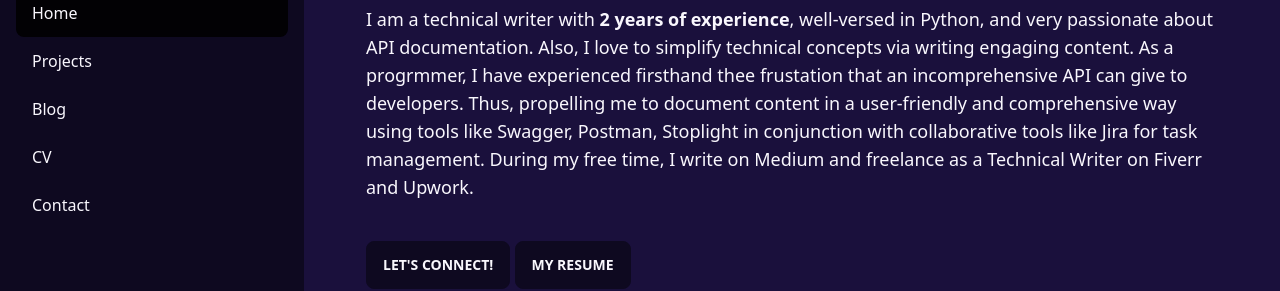
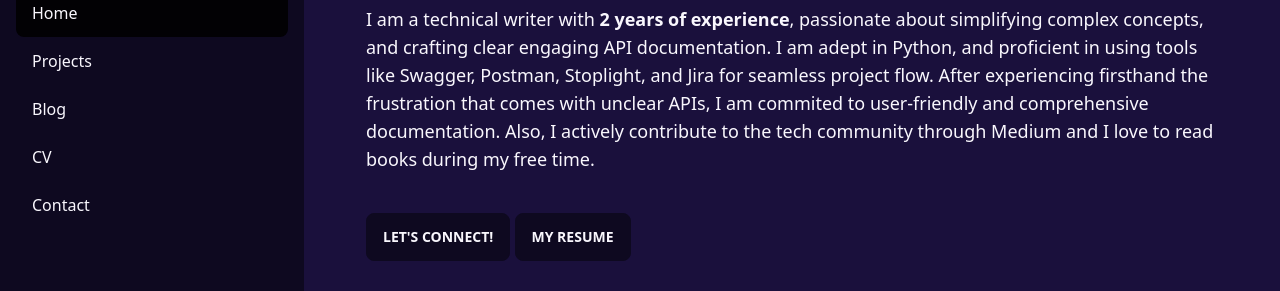
Before and after one commit to Ifedolapo-9/Ifedolapo-Portfolio, an Astro site: page / in a window 1280 px wide. Shown: the part 207-498 px from the top of the page. Built offline with nearby package versions, Linux system fonts and the light colour scheme; Astro itself is replaced by a stand-in of ours.

Commit message:
changed intro

```diff
--- a/src/content/project/relogic-api-documentation.md
+++ b/src/content/project/relogic-api-documentation.md
@@ -25,7 +25,7 @@ It wasn't just about writing words; it was about building knowledge.
 
 3. **Bridging the Knowledge Gap**: My expertise in software documentation, communication, and Postman ensured the technical details were translated into digestible, actionable information. No developer was left behind.
 
-4. **The Impact**: The meticulously crafted documentation became an invaluable asset, empowering developers to leverage the API's capabilities with confidence. The client witnessed a surge in user engagement and adoption, a testament to the power of clear, effective technical communication.
+4. **The Impact**: The meticulously crafted documentation became an invaluable asset, empowering developers to leverage the API's capabilities with confidence.
 
 This project represents just one example of my ability to transform complex information into accessible knowledge, empowering users and driving product success.
 
--- a/src/pages/index.astro
+++ b/src/pages/index.astro
@@ -15,12 +15,10 @@ const last_posts = posts.slice(0, 3);
     <div class="text-3xl py-3 font-bold">Technical Writer</div>
     <div class="py-2">
       <text class="text-lg">
-        I am a technical writer with <b>2 years of experience</b>, well-versed in Python, and very passionate about API documentation.
-        Also, I love to simplify technical concepts via writing engaging content.
-        As a progrmmer, I have experienced firsthand thee frustation that an incomprehensive API can give to developers.
-        Thus, propelling me to document content in a user-friendly and comprehensive way using tools like Swagger, Postman,
-        Stoplight in conjunction with collaborative tools like Jira for task management.
-        During my free time, I write on Medium and freelance as a Technical Writer on Fiverr and Upwork.
+        I am a technical writer with <b>2 years of experience</b>, passionate about simplifying complex concepts, and crafting clear engaging API documentation.
+        I am adept in Python, and proficient in using tools like Swagger, Postman, Stoplight, and Jira for seamless project flow.
+        After experiencing firsthand the frustration that comes with unclear APIs, I am commited to user-friendly and comprehensive documentation.
+        Also, I actively contribute to the tech community through Medium and I love to read books during my free time.
       </text>
     </div>
     <div class="mt-8">
```
